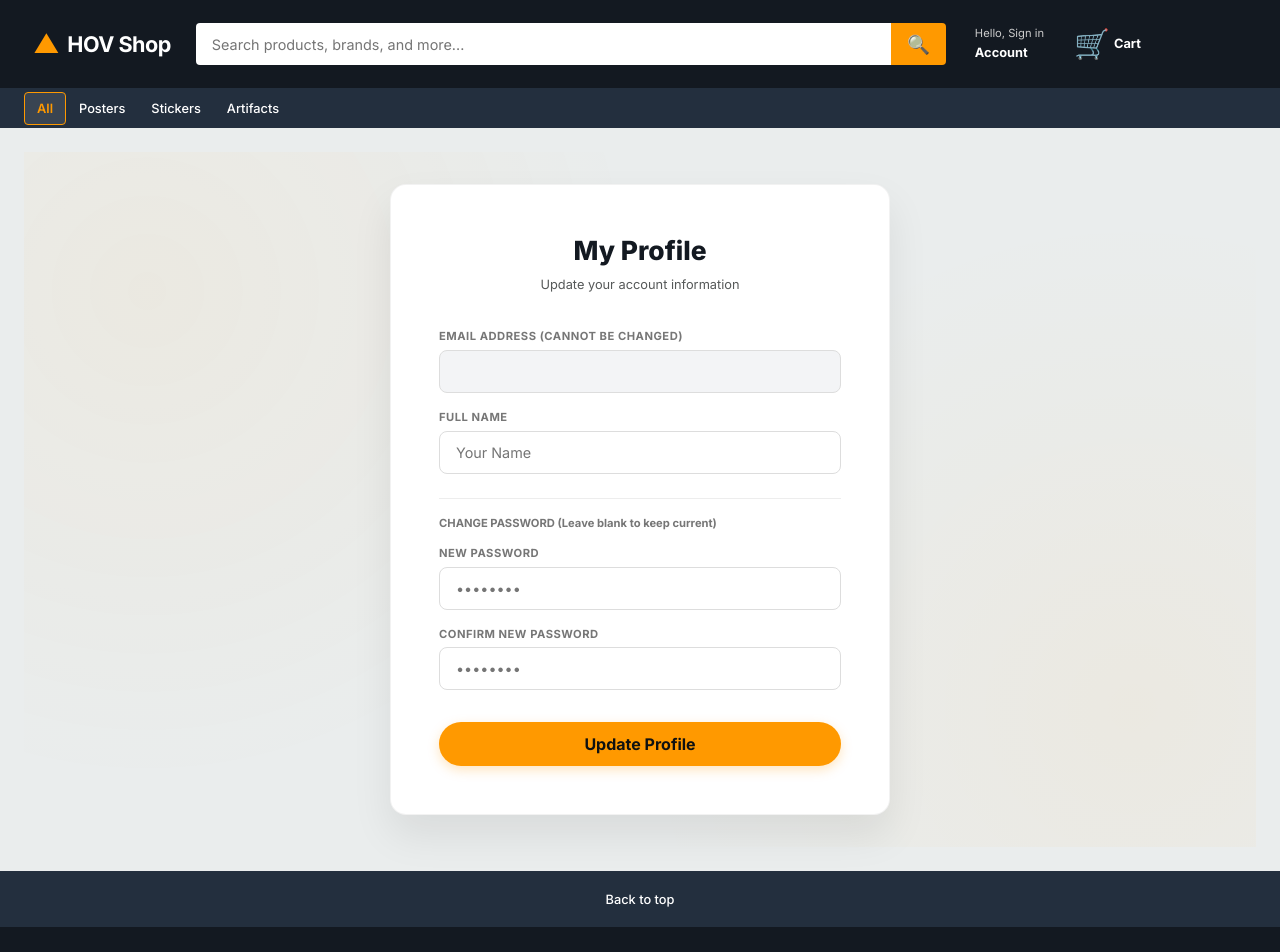
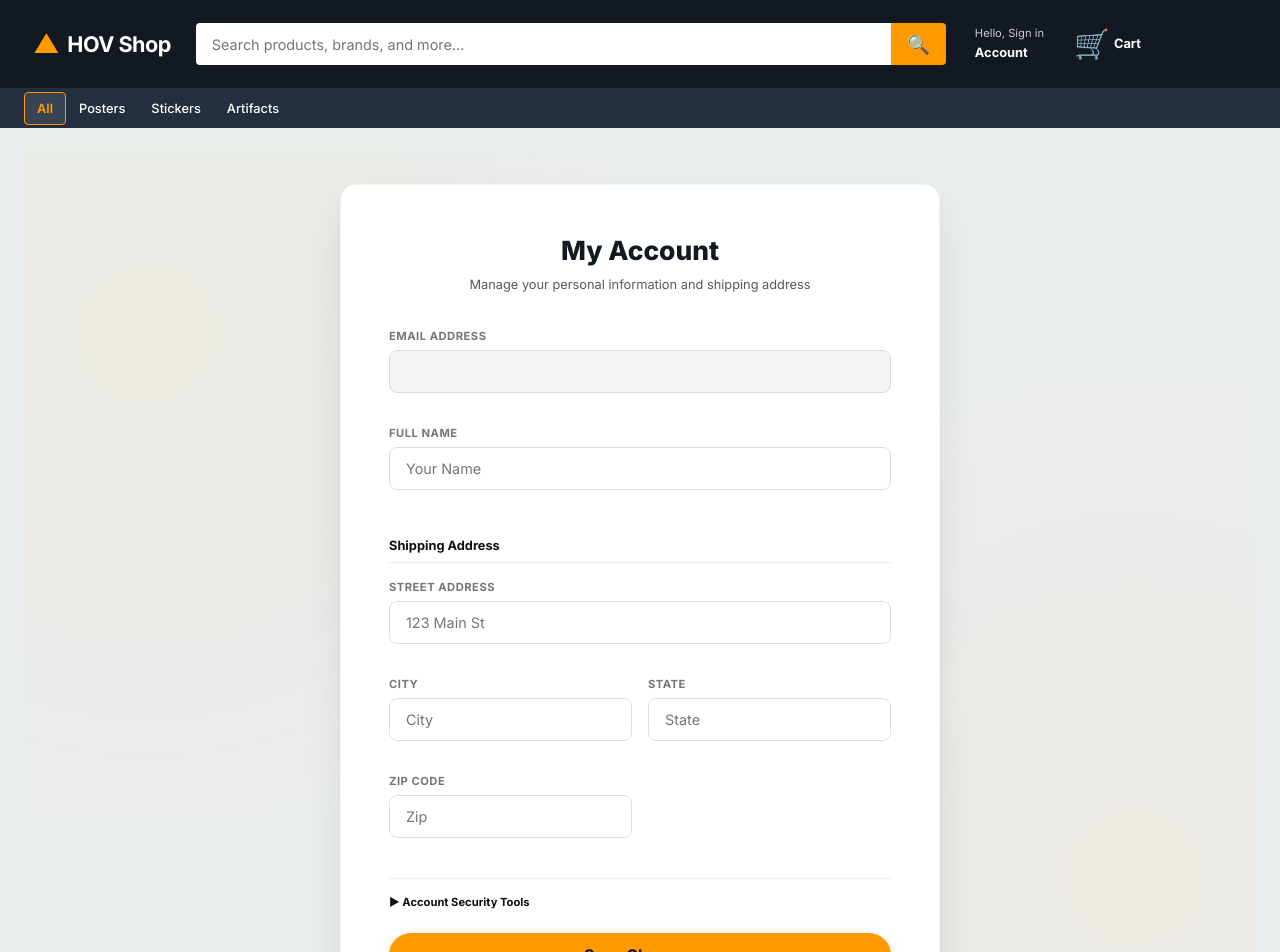
Before and after one commit to kulkarni-v-ai/shop-frontend, a React (Vite) app: page /profile in a window 1280 px wide. Shown: the top 952 px of the page. Built offline with nearby package versions, Linux system fonts and the light colour scheme; no server answers.

Commit message:
feat: link user address to orders and enable admin customer editing

```diff
--- a/src/App.jsx
+++ b/src/App.jsx
@@ -102,9 +102,17 @@ function App() {
 
   const totalItems = cart.reduce((sum, item) => sum + item.qty, 0);
 
-  const checkout = async () => {
+  const checkout = async (userData) => {
     const token = localStorage.getItem("token");
     try {
+      const shippingAddress = userData?.address ? {
+        name: userData.name,
+        street: userData.address.street,
+        city: userData.address.city,
+        state: userData.address.state,
+        zip: userData.address.zip
+      } : null;
+
       await fetch("https://shop-backend-yvk4.onrender.com/api/orders", {
         method: "POST",
         headers: {
@@ -114,6 +122,8 @@ function App() {
         body: JSON.stringify({
           items: cart,
           total: total,
+          userId: userData?._id,
+          shippingAddress
         }),
       });
 
--- a/src/pages/Checkout.jsx
+++ b/src/pages/Checkout.jsx
@@ -70,7 +70,7 @@ function Checkout({ cart, total, checkout }) {
           <span>₹{orderTotal.toLocaleString()}</span>
         </div>
 
-        <button className="btn-place-order" onClick={checkout}>
+        <button className="btn-place-order" onClick={() => checkout(user)}>
           Place Your Order
         </button>
 
--- a/src/pages/Profile.jsx
+++ b/src/pages/Profile.jsx
@@ -4,8 +4,15 @@ import { useAuth } from "../context/AuthContext";
 const Profile = ({ showToast }) => {
     const { user, login } = useAuth();
     const [name, setName] = useState(user?.name || "");
+    const [address, setAddress] = useState({
+        street: user?.address?.street || "",
+        city: user?.address?.city || "",
+        state: user?.address?.state || "",
+        zip: user?.address?.zip || ""
+    });
     const [password, setPassword] = useState("");
     const [confirmPassword, setConfirmPassword] = useState("");
+    const [showSecurity, setShowSecurity] = useState(false);
     const [loading, setLoading] = useState(false);
     const [error, setError] = useState("");
 
@@ -29,6 +36,7 @@ const Profile = ({ showToast }) => {
                 },
                 body: JSON.stringify({
                     name,
+                    address,
                     ...(password && { password })
                 })
             });
@@ -37,11 +45,12 @@ const Profile = ({ showToast }) => {
 
             if (response.ok) {
                 // Update local user state
-                const updatedUser = { ...user, name: data.name };
+                const updatedUser = { ...user, name: data.name, address: data.address };
                 login(updatedUser, token);
                 showToast("✓ Profile updated successfully");
                 setPassword("");
                 setConfirmPassword("");
+                setShowSecurity(false);
             } else {
                 setError(data.message || "Failed to update profile");
             }
@@ -54,19 +63,20 @@ const Profile = ({ showToast }) => {
 
     return (
         <div className="login-container">
-            <div className="login-box" style={{ maxWidth: "500px" }}>
-                <h2 className="login-title">My Profile</h2>
-                <p className="login-subtitle">Update your account information</p>
+            <div className="login-box" style={{ maxWidth: "600px", width: "95%" }}>
+                <h2 className="login-title">My Account</h2>
+                <p className="login-subtitle">Manage your personal information and shipping address</p>
 
                 {error && <div className="error-message">{error}</div>}
 
                 <form onSubmit={handleUpdateProfile} className="login-form">
-                    <div className="form-group">
-                        <label>Email Address (Cannot be changed)</label>
-                        <input type="email" value={user?.email || ""} disabled style={{ backgroundColor: "#f3f4f6" }} />
+                    <div style={{ display: "grid", gridTemplateColumns: "1fr 1fr", gap: "var(--space-md)" }}>
+                        <div className="form-group" style={{ gridColumn: "span 2" }}>
+                            <label>Email Address</label>
+                            <input type="email" value={user?.email || ""} disabled style={{ backgroundColor: "#f3f4f6", cursor: "not-allowed" }} title="Email cannot be changed" />
                         </div>
 
-                    <div className="form-group">
+                        <div className="form-group" style={{ gridColumn: "span 2" }}>
                             <label>Full Name</label>
                             <input
                                 type="text"
@@ -77,11 +87,64 @@ const Profile = ({ showToast }) => {
                             />
                         </div>
 
-                    <div style={{ marginTop: "var(--space-lg)", paddingTop: "var(--space-md)", borderTop: "1px solid var(--color-border-light)" }}>
-                        <p style={{ fontSize: "var(--font-size-xs)", fontWeight: "bold", color: "var(--color-text-light)", marginBottom: "var(--space-sm)" }}>
-                            CHANGE PASSWORD (Leave blank to keep current)
-                        </p>
+                        <h3 style={{ gridColumn: "span 2", fontSize: "var(--font-size-sm)", color: "var(--color-primary)", marginTop: "var(--space-md)", borderBottom: "1px solid var(--color-border-light)", paddingBottom: "var(--space-xs)" }}> Shipping Address</h3>
 
+                        <div className="form-group" style={{ gridColumn: "span 2" }}>
+                            <label>Street Address</label>
+                            <input
+                                type="text"
+                                value={address.street}
+                                onChange={(e) => setAddress({ ...address, street: e.target.value })}
+                                placeholder="123 Main St"
+                            />
+                        </div>
+
+                        <div className="form-group">
+                            <label>City</label>
+                            <input
+                                type="text"
+                                value={address.city}
+                                onChange={(e) => setAddress({ ...address, city: e.target.value })}
+                                placeholder="City"
+                            />
+                        </div>
+
+                        <div className="form-group">
+                            <label>State</label>
+                            <input
+                                type="text"
+                                value={address.state}
+                                onChange={(e) => setAddress({ ...address, state: e.target.value })}
+                                placeholder="State"
+                            />
+                        </div>
+
+                        <div className="form-group">
+                            <label>Zip Code</label>
+                            <input
+                                type="text"
+                                value={address.zip}
+                                onChange={(e) => setAddress({ ...address, zip: e.target.value })}
+                                placeholder="Zip"
+                            />
+                        </div>
+                    </div>
+
+                    <div style={{ marginTop: "var(--space-lg)", borderTop: "1px solid var(--color-border-light)", paddingTop: "var(--space-md)" }}>
+                        <button
+                            type="button"
+                            onClick={() => setShowSecurity(!showSecurity)}
+                            style={{
+                                background: "none", border: "none", color: "var(--color-primary)",
+                                cursor: "pointer", fontSize: "var(--font-size-xs)", fontWeight: "bold",
+                                display: "flex", alignItems: "center", gap: "5px", padding: 0
+                            }}
+                        >
+                            {showSecurity ? "▼ Hide Security Tools" : "▶ Account Security Tools"}
+                        </button>
+
+                        {showSecurity && (
+                            <div className="fade-in" style={{ marginTop: "var(--space-md)", backgroundColor: "#f9fafb", padding: "15px", borderRadius: "8px" }}>
                                 <div className="form-group">
                                     <label>New Password</label>
                                     <input
@@ -103,9 +166,11 @@ const Profile = ({ showToast }) => {
                                     />
                                 </div>
                             </div>
+                        )}
+                    </div>
 
-                    <button type="submit" className="login-button" disabled={loading}>
-                        {loading ? "Updating..." : "Update Profile"}
+                    <button type="submit" className="login-button" style={{ marginTop: "var(--space-lg)" }} disabled={loading}>
+                        {loading ? "Updating..." : "Save Changes"}
                     </button>
                 </form>
             </div>
```
Lines whose indentation alone changed are shown as unchanged.
